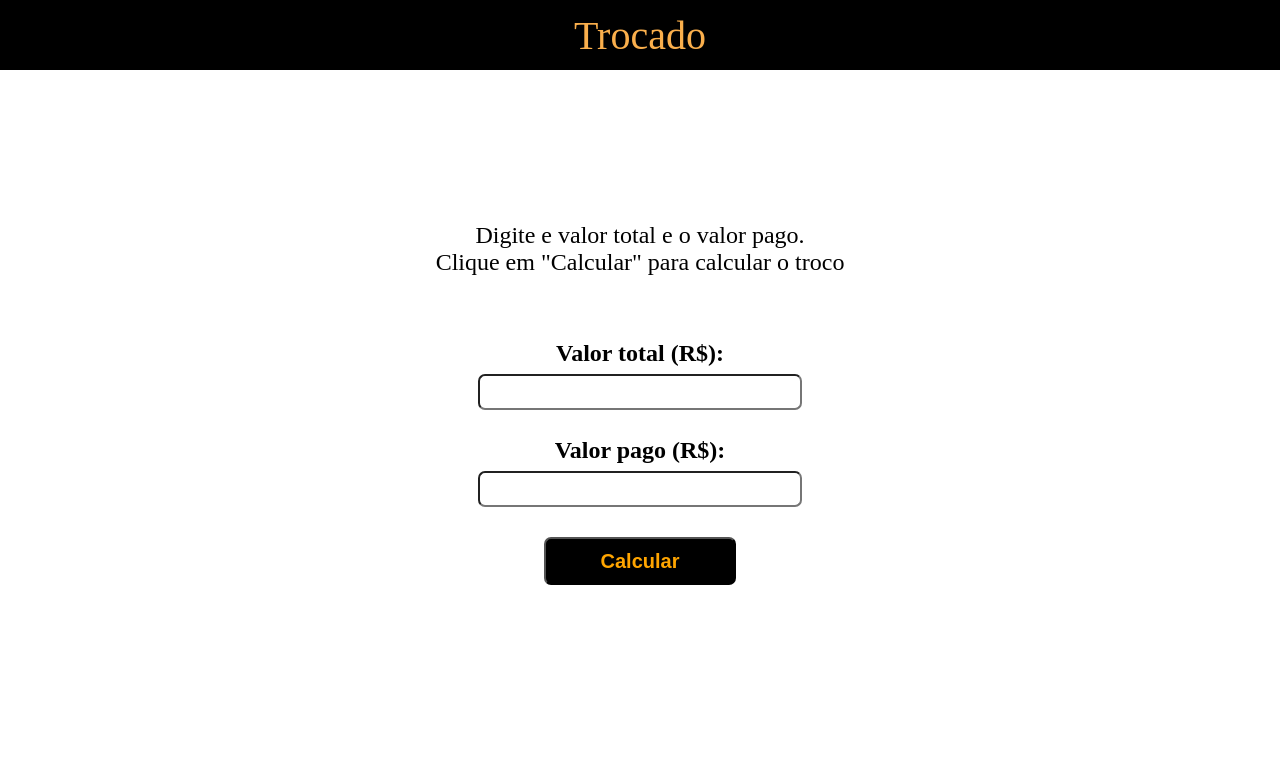
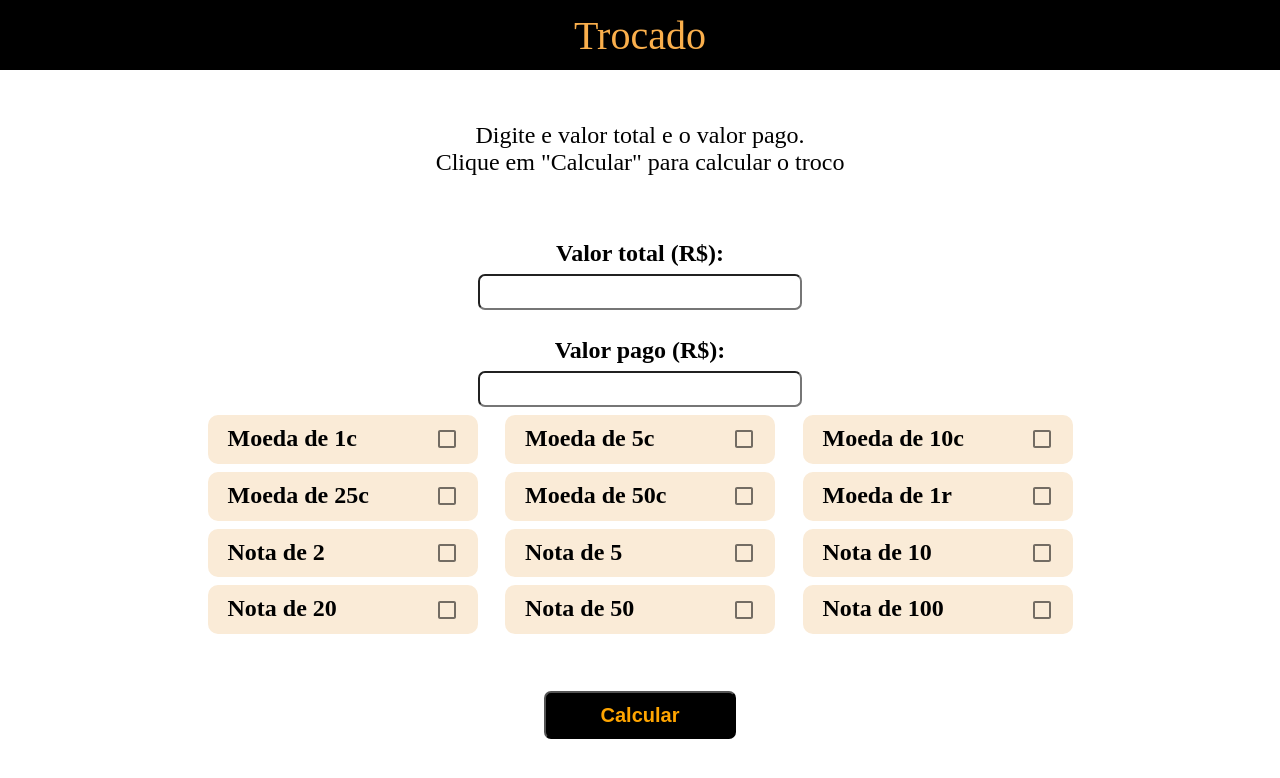
Before and after one commit to projeto-de-algoritmos/Greed_Trocado, a React (Create React App) app: page / in a window 1280 px wide. Shown: the top 778 px of the page. Built offline with nearby package versions, Linux system fonts and the light colour scheme.

Commit message:
adicionando campos de selecao de moedas e verificacao de valores

```diff
--- a/src/Pages/HomePage/index.jsx
+++ b/src/Pages/HomePage/index.jsx
@@ -1,22 +1,68 @@
 import React from "react";
 import "./style.css";
 import { useHistory } from "react-router-dom";
+import Modal from "@material-ui/core/Modal";
+import Checkbox from "@material-ui/core/Checkbox";
+
+const names = {
+  moeda1: "Moeda de 1c",
+  moeda5: "Moeda de 5c",
+  moeda10: "Moeda de 10c",
+  moeda25: "Moeda de 25c",
+  moeda50: "Moeda de 50c",
+  moeda100: "Moeda de 1r",
+  nota2: "Nota de 2",
+  nota5: "Nota de 5",
+  nota10: "Nota de 10",
+  nota20: "Nota de 20",
+  nota50: "Nota de 50",
+  nota100: "Nota de 100",
+};
 
 function HomePage() {
   const [total, setTotal] = React.useState();
   const [pago, setPago] = React.useState();
+  const [picks, setPicks] = React.useState({
+    moeda1: false,
+    moeda5: false,
+    moeda10: false,
+    moeda25: false,
+    moeda50: false,
+    moeda100: false,
+    nota2: false,
+    nota5: false,
+    nota10: false,
+    nota20: false,
+    nota50: false,
+    nota100: false,
+  });
+
+  const [modal, setModal] = React.useState({
+    show: false,
+  });
   const history = useHistory();
 
+  function handleClose() {
+    setModal({ show: false });
+  }
+
   function handleSubmit(event) {
+    if (total <= 0 || pago <= 0 || pago < total) {
+      setModal({
+        show: true,
+      });
+    } else {
       event.preventDefault();
 
       history.push({
         pathname: "/materiator",
         state: {
           total: total,
-        pago: pago
+          pago: pago,
+          picks: picks,
         },
       });
+    }
   }
 
   const handleChangeTotal = (event) => {
@@ -25,6 +71,13 @@ function HomePage() {
 
   const handleChangePago = (event) => {
     setPago(event.target.value);
+  };
+
+  const handleCoinChange = (event) => {
+    let newPicks = picks;
+    newPicks[event.target.name] = event.target.checked;
+
+    setPicks(newPicks);
   };
 
   return (
@@ -42,17 +95,65 @@ function HomePage() {
         <label className="label">
           Valor total (R$):
           <br />
-          <input className="textField" type="number" value={total} onChange={handleChangeTotal}/>
+          <input
+            className="textField"
+            type="number"
+            value={total}
+            step="0.01"
+            precision={2}
+            onChange={handleChangeTotal}
+          />
           <br />
           <br />
           Valor pago (R$):
           <br />
-          <input className="textField" type="number" value={pago} onChange={handleChangePago}/>
+          <input
+            className="textField"
+            type="number"
+            value={pago}
+            onChange={handleChangePago}
+          />
+          <div className="pickArea">
+            {Object.entries(picks).map((key, value) => {
+              return (
+                <div key={key[0]} className="checkDiv">
+                  {names[key[0]]}{" "}
+                  <Checkbox
+                    className="checkbox"
+                    type="checkbox"
+                    value={value}
+                    name={key[0]}
+                    onChange={handleCoinChange}
+                  />
+                </div>
+              );
+            })}
+          </div>
           <br />
         </label>
-        <input className="calculateButton" type="submit" value="Calcular"/>
+        <input className="calculateButton" type="submit" value="Calcular" />
       </form>
 
+      <Modal
+        open={modal.show}
+        onClose={handleClose}
+        aria-labelledby="simple-modal-title"
+        aria-describedby="simple-modal-description"
+        style={{
+          display: "flex",
+          alignItems: "center",
+          justifyContent: "center",
+        }}
+      >
+        <div className="modaldiv">
+          <h1>O valor pago precisa ser maior que o valor total</h1>
+
+          <button className="calculateButton" onClick={handleClose}>
+            {" "}
+            Voltar
+          </button>
+        </div>
+      </Modal>
     </div>
   );
 }
--- a/src/Pages/HomePage/style.css
+++ b/src/Pages/HomePage/style.css
@@ -21,7 +21,7 @@
 }
 
 .HomePage {
-  padding: 120px;
+  padding: 20px;
   text-align: center;
 }
 
@@ -37,3 +37,41 @@
   margin-top: 7px;
   text-align: left;
 }
+
+.modaldiv {
+  background-color: antiquewhite;
+  width: 40rem;
+  height: 6rem;
+  border-radius: 10px;
+  text-align: center;
+  padding: 3rem;
+}
+
+.modalBack {
+  width: 20rem;
+  height: 3rem;
+  font-size: 20px;
+  font-weight: bold;
+  color: orange;
+  background-color: black;
+  border-radius: 7px;
+}
+
+.checkDiv {
+  height: 1.8rem;
+  padding: 0.5rem;
+  background-color: antiquewhite;
+  margin-top: 0.5rem;
+  width: 15rem;
+  border-radius: 10px;
+  display: flex;
+  justify-content: space-between;
+  padding: 10px 10px 10px 20px;
+}
+
+.pickArea {
+  padding: 0px 10rem;
+  display: flex;
+  flex-wrap: wrap;
+  justify-content: space-evenly;
+}
--- a/src/Pages/Materiator/index.js
+++ b/src/Pages/Materiator/index.js
@@ -2,22 +2,29 @@ import "./style.css";
 import trocador from "../../algorithm";
 
 function Materiator(history) {
-
   let total = history.location.state.total;
   let pago = history.location.state.pago;
+  let picks = history.location.state.picks;
 
-  console.log("total:", total)
-  console.log("pago:", pago)
+  console.log("total:", total);
+  console.log("pago:", pago);
 
-  let resultado = trocador(total, pago)
-  console.log("resultado:", resultado)
+  let resultado = trocador(total, pago, picks);
+  console.log("resultado:", resultado);
 
   return (
     <>
-      <h1 className="question"> Quais matérias c já fez?</h1>
+      <h1 className="title"> Troco: </h1>
 
-
-
+      {Object.entries(resultado).map((key, value) => {
+        return (
+          <>
+            {" "}
+            {key[1]} de {key[0]}
+            <br></br>
+          </>
+        );
+      })}
     </>
   );
 }
--- a/src/Pages/Priorities/index.js
+++ b/src/Pages/Priorities/index.js
@@ -40,6 +40,7 @@ function Priorities(history) {
               </div>
             );
           }
+          return <></>;
         })}
       </div>
     </>
--- a/src/algorithm.js
+++ b/src/algorithm.js
@@ -1,24 +1,42 @@
-import { cedulas, moedas } from "./mocks.js";
+export default function trocador(valorTotal, valorPago, picks) {
+  let troco = (valorPago - valorTotal) * 100;
 
-export default function trocador(valorTotal, valorPago) {
-    let tam = moedas.length;
+  let pickValues = [];
 
-    let troco = (valorPago - valorTotal) * 100
+  for (let pick in picks) {
+    if (picks[pick]) {
+      pickValues.push(values[pick]);
+    }
+  }
 
-    // Initialize result
-        let resposta = [];
+  // Initialize result
+  let qtd = {};
 
-        // Traverse through all denomination
-        for (let i = tam - 1; i >= 0; i--)
-        {
-            // Find denominations
-            while (troco >= moedas[i])
-            {
-                troco -= moedas[i];
-                resposta.push(moedas[i]);
-            }
-        }
+  // Traverse through all denomination
+  for (let i = pickValues.length - 1; i >= 0; i--) {
+    // Find denominations
+    while (troco >= pickValues[i]) {
+      troco -= pickValues[i];
+      qtd[pickValues[i]] === undefined
+        ? (qtd[pickValues[i]] = 1)
+        : (qtd[pickValues[i]] += 1);
+    }
+  }
 
-        return resposta
+  return qtd;
+}
 
-}
+const values = {
+  moeda1: 1,
+  moeda5: 5,
+  moeda10: 10,
+  moeda25: 25,
+  moeda50: 50,
+  moeda100: 100,
+  nota2: 200,
+  nota5: 500,
+  nota10: 1000,
+  nota20: 2000,
+  nota50: 5000,
+  nota100: 10000,
+};
```
Lines whose indentation alone changed are shown as unchanged.
